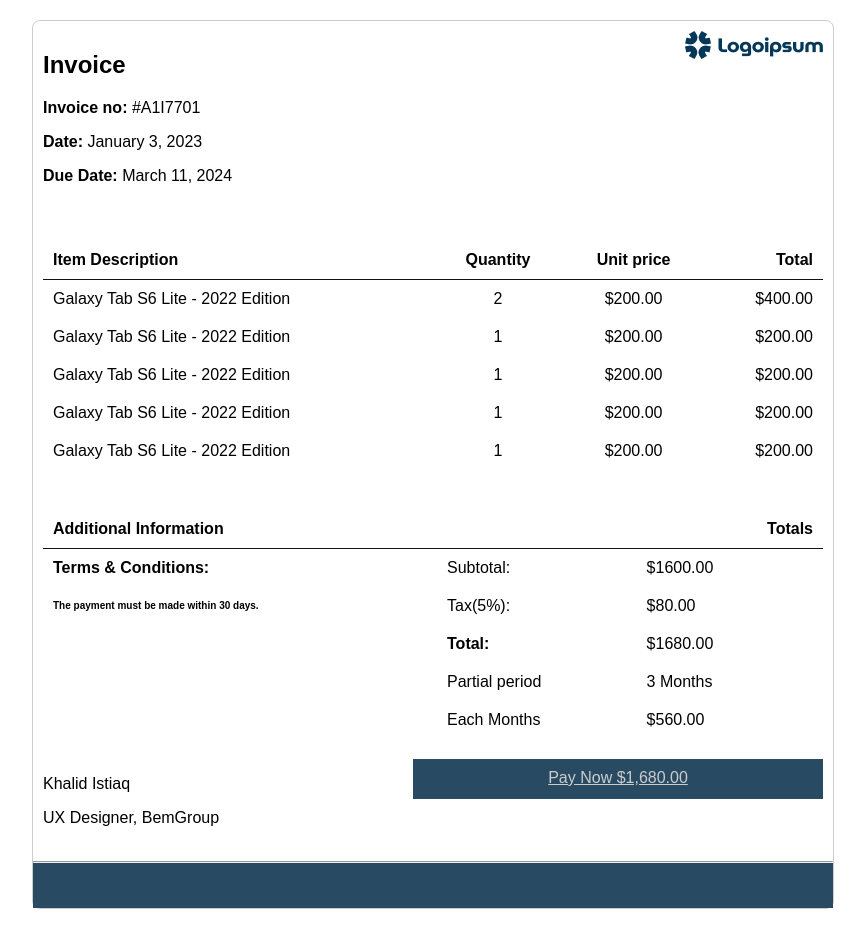
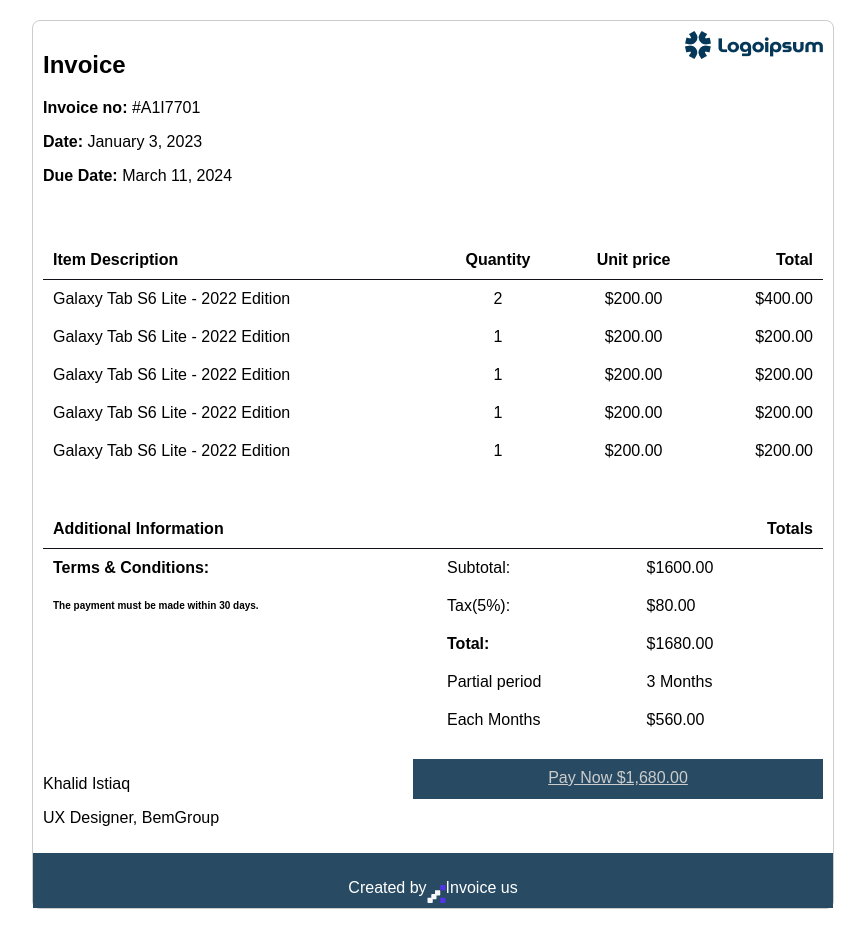
Before and after one commit to tanianasrin1/invoice-bem-task, a plain HTML site: page index.html in a window 1280 px wide. Shown: the whole page, without its empty margins (207-1072 px from the left). Drawn offline with Linux system fonts and the light colour scheme.

Commit message:
footer section update

```diff
--- a/index.html
+++ b/index.html
@@ -58,6 +58,24 @@
     display: flex;
     justify-content: space-between;
     padding: 10px;
+}
+
+
+/* footer */
+.invoice-footer {
+    display: flex;
+    flex-direction: row;
+    align-items: center;
+    justify-content: center;
+    color: white;
+}
+.footer-img{
+    max-height: 5.25px;
+
+}
+
+.footer-hr{
+    /* margin-top: ; */
 }
 
 </style>
@@ -168,8 +186,18 @@
         </div>
     </div>
 
-    <div style="background-color: #284b63; height: 47px;">
-        <hr>
+    <div style="background-color: #284b63; height: 55px;" >
+        <!-- <hr/> -->
+        <div class="invoice-footer">
+
+            <p>Created by</p>
+        <div class="footer-img">
+            <img src="Images/footer.png" alt="Company Logo">
+        </div>
+        <p>Invoice us</p>
+        </div>
+
+
     </div>
 
 
```
Also changed, not shown: Images/footer.png (added).
